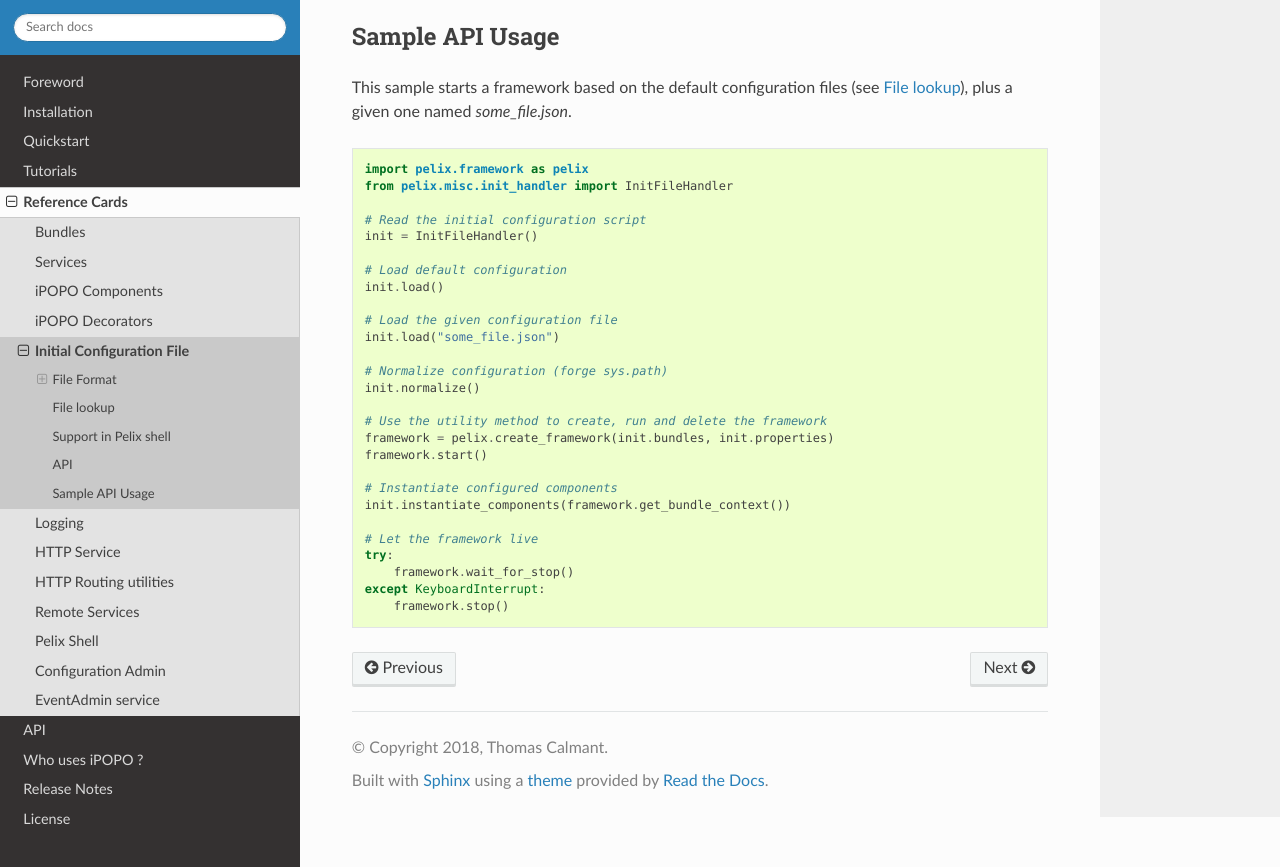
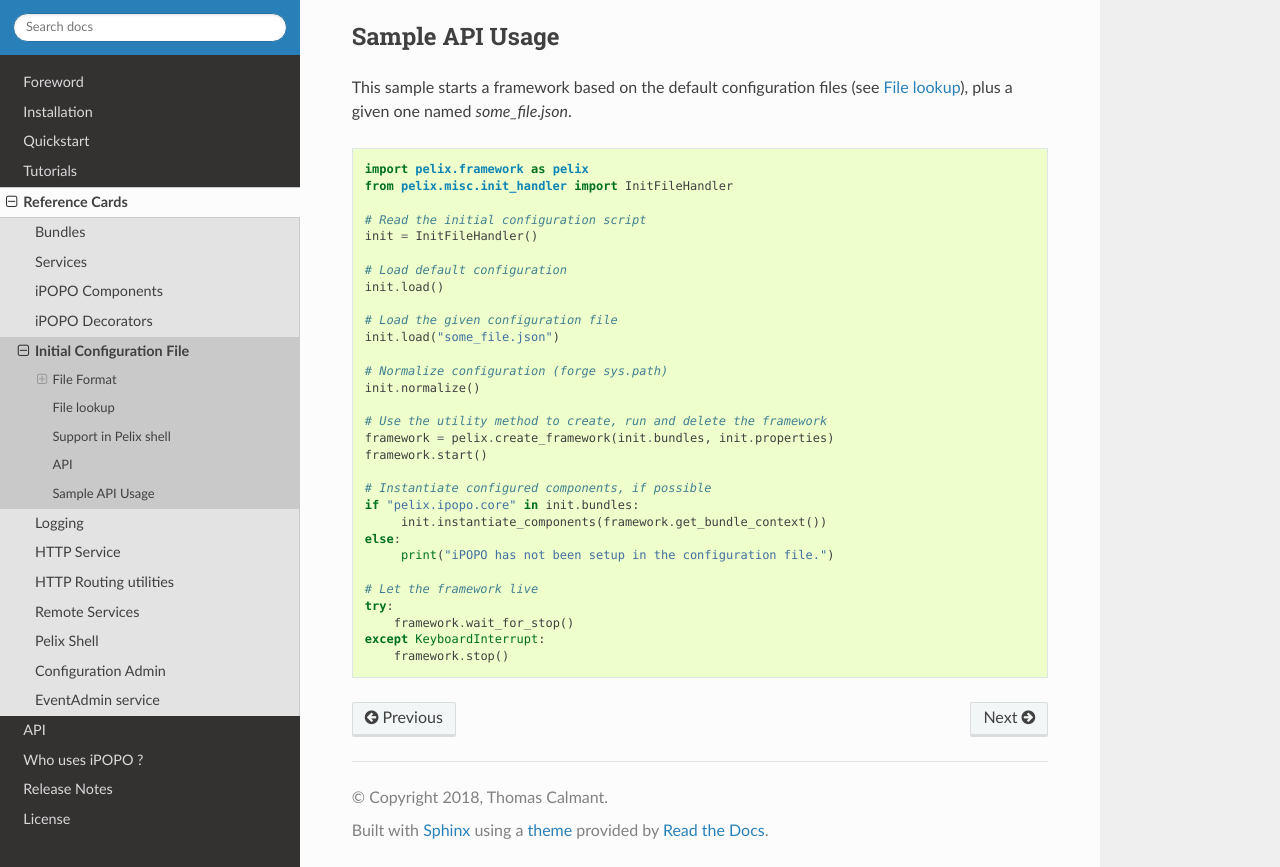
Before and after one commit to tcalmant/ipopo, a Sphinx documentation site: the page built from docs/refcards/init_config.rst, in a window 1280 px wide and 900 px high, scrolled down 3409 px, cut to the strip 33-900 px from the top of the window. Built offline with Sphinx 7.4.7 and the Read the Docs theme 2.0.0, drawn with Linux system fonts in a browser that asks for light colours; pages that are not in the unit, such as notebooks, are missing from menus.

Commit message:
Init config: emphasis on the requirement of pelix.ipopo.core
Calling InitFileHandler.instantiate_components() requires that the pelix.ipopo.core has been started first.

Fixes #94

```diff
--- a/docs/refcards/init_config.rst
+++ b/docs/refcards/init_config.rst
@@ -203,8 +203,11 @@ This sample starts a framework based on the default configuration files
     framework = pelix.create_framework(init.bundles, init.properties)
     framework.start()
 
-    # Instantiate configured components
-    init.instantiate_components(framework.get_bundle_context())
+    # Instantiate configured components, if possible
+    if "pelix.ipopo.core" in init.bundles:
+         init.instantiate_components(framework.get_bundle_context())
+    else:
+         print("iPOPO has not been setup in the configuration file.")
 
     # Let the framework live
     try:
```
Also changed, not shown: 1 other file.
